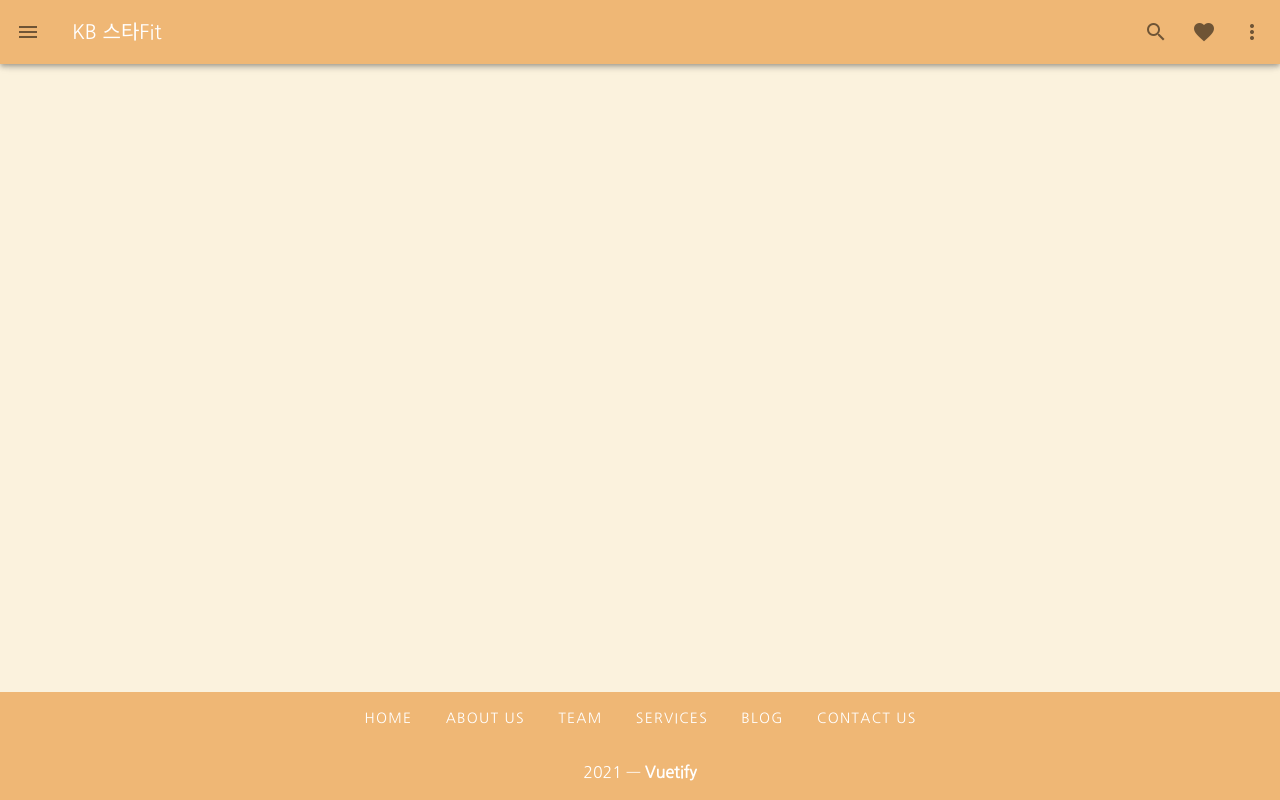
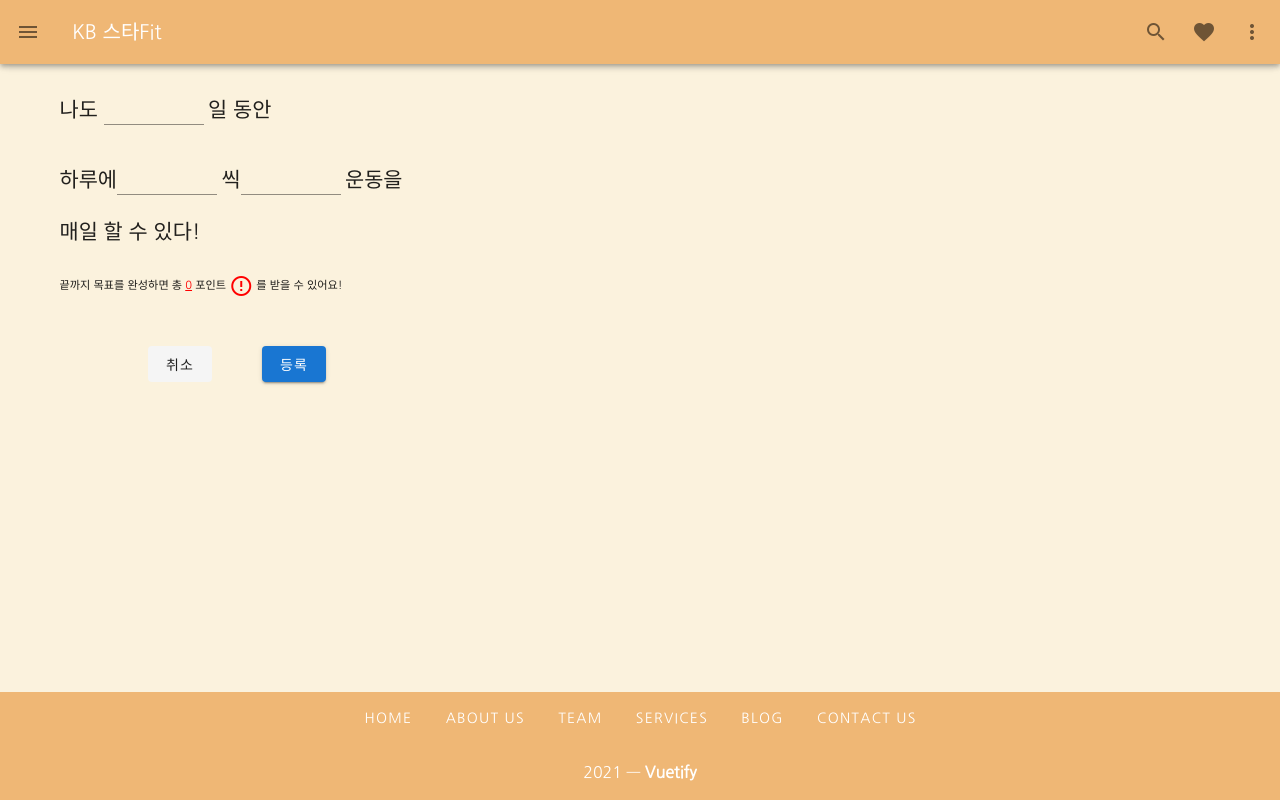
Before and after one commit to bootcamp-teng/KBstarfit-front, a Vue app: page /setGoal in a window 1280 px wide. Built offline with nearby package versions, Linux system fonts and the light colour scheme.

Commit message:
목표 설정 화면 임시 완료

```diff
--- a/package.json
+++ b/package.json
@@ -10,6 +10,8 @@
   },
   "dependencies": {
     "core-js": "^3.6.5",
+    "expose-loader": "^3.0.0",
+    "jquery": "^3.6.0",
     "vue": "^2.6.11",
     "vue-router": "^3.2.0",
     "vuetify": "^2.4.0",
@@ -28,6 +30,7 @@
     "eslint": "^6.7.2",
     "eslint-plugin-prettier": "^3.3.1",
     "eslint-plugin-vue": "^6.2.2",
+    "material-design-icons-iconfont": "^6.1.0",
     "prettier": "^2.2.1",
     "sass": "~1.32.0",
     "sass-loader": "^10.0.0",
--- /dev/null
+++ b/src/components/goal/GoalButton.vue
@@ -0,0 +1,72 @@
+<template>
+    <div class="container" style="padding-left: 100px;">
+        <div class="inline-block-div" style="margin-right: 50px;"><v-btn depressed>취소</v-btn></div>
+        <v-dialog
+
+            width="500"
+        >
+        <template v-slot:activator="{ on, attrs }">
+            <v-btn
+            color="primary"
+            dark
+            v-bind="attrs"
+            v-on="on"
+            >
+            등록
+            </v-btn>
+        </template>
+
+        <v-card>
+            <v-card-title class="text-h5 grey lighten-2">
+            목표 설정
+            </v-card-title>
+
+            <v-card-text class="pt-4" style="font-size: 1rem">
+            {{ d }} 일 동안 하루에 {{ s }} 씩 {{ k }} 운동
+            </v-card-text>
+
+            <v-divider></v-divider>
+            <v-btn
+                color="primary"
+                text
+                @click="dialog = false"
+            >
+                확인
+            </v-btn>
+            <v-card-actions>
+            <v-spacer></v-spacer>
+            </v-card-actions>
+        </v-card>
+        </v-dialog>
+
+    </div>
+</template>
+
+<script>
+  import { mapGetters } from 'vuex';
+
+  export default {
+    computed: {
+      ...mapGetters('goal', [
+        'GE_DAY',
+        'GE_STEPS',
+        'GE_KINDS'
+      ]),
+      d() {
+        return this.GE_DAY;
+      },
+      s() {
+        return this.GE_STEPS;
+      },
+      k() {
+        return this.GE_KINDS;
+      },
+    }
+  }
+</script>
+
+<style scoped>
+    .inline-block-div {
+        display: inline-block;
+    }
+</style>
--- /dev/null
+++ b/src/components/goal/RewardDescription.vue
@@ -0,0 +1,10 @@
+<template>
+    <div class="container">
+        <div>
+            <span style="font-size: 0.7rem;">끝까지 목표를 완성하면 총
+            <span style="text-decoration: underline; color: red;">0</span>
+            포인트 <v-icon style="color: red;">error_outline</v-icon>
+            를 받을 수 있어요!</span>
+        </div>
+    </div>
+</template>
--- /dev/null
+++ b/src/components/goal/ScrolListBox.vue
@@ -0,0 +1,73 @@
+<template>
+    <div class="container">
+        <div v-if="listBoxType === 1" style="padding-left: 120px;">
+            <select size="10" name="" id="" class="form-control" style="height: 200px; width: 100px;">
+                <option class="option-text m-text" :key="i" :value="d" @click="selected(d)" v-for="(d, i) in day">{{ d }}</option>
+            </select>
+        </div>
+
+        <div v-if="listBoxType === 2" style="padding-left: 120px;">
+            <select size="10" name="" id="" class="form-control" style="height: 200px; width: 100px;">
+                <option class="option-text m-text" :key="i" :value="d" @click="selected(d)" v-for="(d, i) in steps">{{ d }}</option>
+            </select>
+        </div>
+
+        <div v-if="listBoxType === 3" style="padding-left: 120px;">
+            <select size="10" name="" id="" class="form-control" style="height: 200px; width: 100px;">
+                <option class="option-text m-text" :key="i" :value="d" @click="selected(d)" v-for="(d, i) in kinds">{{ d }}</option>
+            </select>
+        </div>
+    </div>
+</template>
+
+<script>
+  import { mapGetters, mapActions } from 'vuex';
+//   import $ from "jquery";
+
+  export default {
+    data: () => ({
+        day: Array.from({length: 30}, (v, i) => i+1),
+        steps: Array.from({ length: 30 }, (v, i) => 10000 * (i + 1)),
+        kinds: ["걷기", "뛰기"],
+    }),
+    computed: {
+      ...mapGetters('goal', [
+        'GE_LIST_BOX_TYPE'
+      ]),
+      listBoxType() {
+        return this.GE_LIST_BOX_TYPE;
+      },
+    },
+    methods: {
+        ...mapActions('goal', [
+          'AC_SET_DAY',
+          'AC_SET_STEPS',
+          'AC_SET_KINDS'
+        ]),
+        selected(d) {
+            if (this.GE_LIST_BOX_TYPE === 1) this.AC_SET_DAY(d);
+            if (this.GE_LIST_BOX_TYPE === 2) this.AC_SET_STEPS(d);
+            if (this.GE_LIST_BOX_TYPE === 3) this.AC_SET_KINDS(d);
+        }
+    }
+  }
+</script>
+
+<style scoped>
+    select {
+        padding-top: 100px;
+    }
+
+    select option:checked {
+        font-weight: bold;
+        font-size: 1.5rem;
+    }
+
+    .option-text{
+        text-align: center;
+    }
+
+    .m-text {
+        font-size: 1.3rem;
+    }
+</style>
--- /dev/null
+++ b/src/components/goal/SetGoalBody.vue
@@ -0,0 +1,60 @@
+<template>
+    <div class="container">
+        <span class="m-text">나도 </span>
+        <v-text-field align="center" class="text-field" :value="d" @click="showListBox(1)" readonly></v-text-field> <span class="m-text">일 동안</span> <br />
+        <span class="m-text">하루에</span><v-text-field class="text-field" :value="s" @click="showListBox(2)" readonly></v-text-field> <span class="m-text">씩</span>
+        <v-text-field class="text-field" :value="k" @click="showListBox(3)" readonly></v-text-field> <span class="m-text">운동을<br /> 매일 할 수 있다!</span>
+    </div>
+</template>
+
+<script>
+  import { mapActions, mapGetters } from 'vuex';
+
+  export default {
+    data: () => ({
+        day: Array.from({ length: 30 }, (v, i) => i+1),
+        steps: [10000, 20000, 30000, 40000],
+        kinds: ["걷기", "뛰기"],
+    }),
+    computed: {
+      ...mapGetters('goal', [
+        'GE_DAY',
+        'GE_STEPS',
+        'GE_KINDS'
+      ]),
+      d() {
+        return this.GE_DAY;
+      },
+      s() {
+        return this.GE_STEPS;
+      },
+      k() {
+        return this.GE_KINDS;
+      },
+    },
+    methods: {
+      ...mapActions('goal', [
+        'AC_SET_LIST_BOX_TYPE'
+      ]),
+      showListBox(type) {
+        this.AC_SET_LIST_BOX_TYPE(type);
+      }
+    }
+  }
+</script>
+
+<style scoped>
+  .text-field {
+    width: 100px;
+    display: inline-block;
+    font-size: 1.7rem;
+  }
+
+  .text-field >>> input {
+    text-align: center;
+  }
+
+  .m-text {
+    font-size: 1.3rem;
+  }
+</style>
--- a/src/plugins/vuetify.js
+++ b/src/plugins/vuetify.js
@@ -1,6 +1,11 @@
+import 'material-design-icons-iconfont/dist/material-design-icons.css'
 import Vue from "vue";
 import Vuetify from "vuetify/lib/framework";
 
 Vue.use(Vuetify);
 
-export default new Vuetify({});
+export default new Vuetify({
+    icons: {
+        iconfont: 'md'
+    }
+});
--- a/src/router/index.js
+++ b/src/router/index.js
@@ -1,6 +1,7 @@
 import Vue from "vue";
 import VueRouter from "vue-router";
 import Home from "../views/Home.vue";
+import SetGoal from "../views/SetGoal.vue";
 
 Vue.use(VueRouter);
 
@@ -19,6 +20,11 @@ const routes = [
     component: () =>
       import(/* webpackChunkName: "about" */ "../views/About.vue"),
   },
+  {
+    path: "/setGoal",
+    name: "SetGoal",
+    component: SetGoal,
+  }
 ];
 
 const router = new VueRouter({
--- a/src/store/index.js
+++ b/src/store/index.js
@@ -1,5 +1,7 @@
 import Vue from "vue";
 import Vuex from "vuex";
+
+import goal from './modules/goal';
 
 Vue.use(Vuex);
 
@@ -7,5 +9,7 @@ export default new Vuex.Store({
   state: {},
   mutations: {},
   actions: {},
-  modules: {},
+  modules: {
+    goal,
+  },
 });
--- /dev/null
+++ b/src/store/modules/goal.js
@@ -0,0 +1,30 @@
+const goal = {
+    namespaced: true,
+    state: {
+        listBoxType: 0,
+        d: null,
+        s: null,
+        k: null,
+    },
+    getters: {
+        GE_LIST_BOX_TYPE: state => state.listBoxType,
+        GE_DAY: state => state.d,
+        GE_STEPS: state => state.s,
+        GE_KINDS: state => state.k,
+    },
+    mutations: {
+        MU_SET_LIST_BOX_TYPE: (state, payload) => state.listBoxType = payload,
+        MU_SET_DAY: (state, payload) => state.d = payload,
+        MU_SET_STEPS: (state, payload) => state.s = payload,
+        MU_SET_KINDS: (state, payload) => state.k = payload,
+    },
+    actions: {
+        AC_SET_LIST_BOX_TYPE: ({ commit }, payload) => commit('MU_SET_LIST_BOX_TYPE', payload),
+        AC_SET_DAY: ({ commit }, payload) => commit('MU_SET_DAY', payload),
+        AC_SET_STEPS: ({ commit }, payload) => commit('MU_SET_STEPS', payload),
+        AC_SET_KINDS: ({ commit }, payload) => commit('MU_SET_KINDS', payload),
+
+    }
+}
+
+export default goal;
--- /dev/null
+++ b/src/views/SetGoal.vue
@@ -0,0 +1,26 @@
+<template>
+<div>
+  <set-goal-body></set-goal-body>
+  <reward-description></reward-description>
+  <scrol-list-box></scrol-list-box>
+  <goal-button></goal-button>
+</div>
+</template>
+
+<script>
+import SetGoalBody from '../components/goal/SetGoalBody.vue';
+import RewardDescription from '../components/goal/RewardDescription.vue';
+import GoalButton from '../components/goal/GoalButton.vue';
+import ScrolListBox from '../components/goal/ScrolListBox.vue';
+
+export default {
+  name: "Home",
+
+  components: {
+    SetGoalBody,
+    RewardDescription,
+    GoalButton,
+    ScrolListBox,
+  },
+};
+</script>
```
Also changed, not shown: 1 other file (tests, documents, lock files or other folders).
